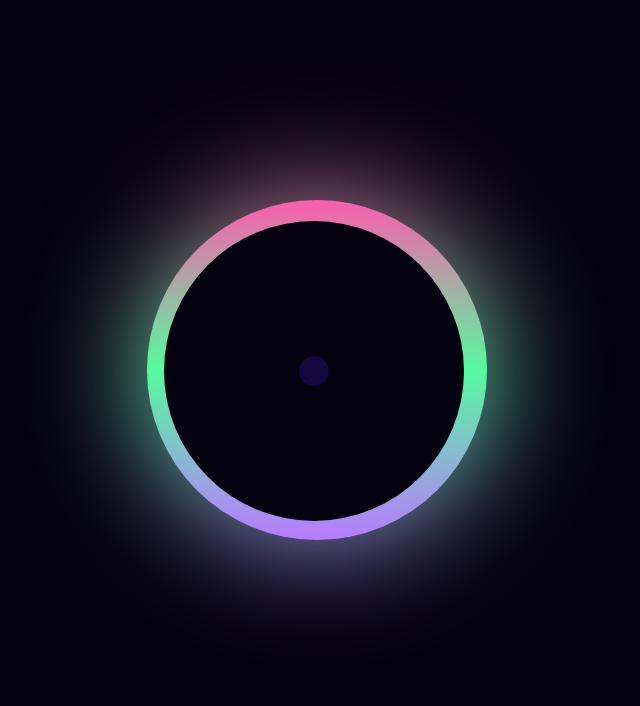
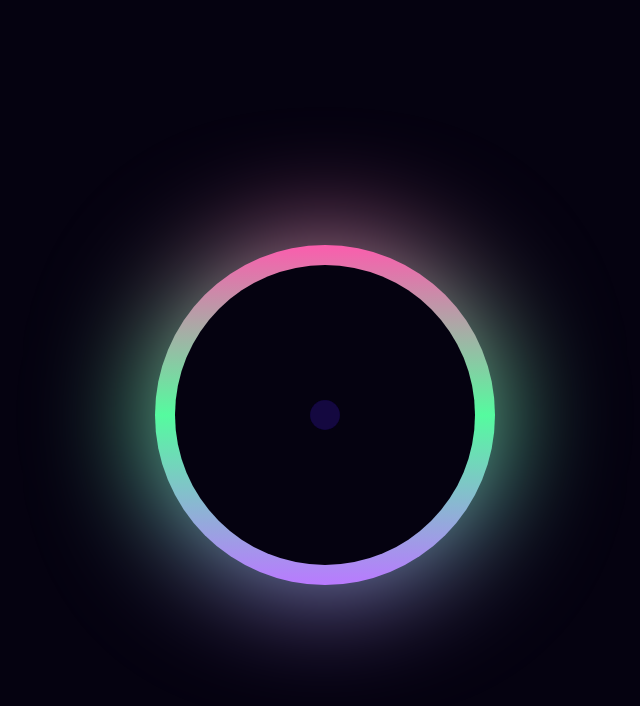
Before and after one commit to ivangadanec89/Animacija, a plain HTML site: page index.html in a window 1280 px wide. Shown: the whole page, without its empty margins (365-1005 px from the left). Drawn offline with Linux system fonts and the light colour scheme.

Commit message:
ispravka

```diff
--- a/index.html
+++ b/index.html
@@ -8,10 +8,12 @@
 </head>
 
 <body>
-	<div class="spoljasnji"></div>
-	<div class="krug"></div>
-	<div class="nepokretan"></div>
-	<div class="unutrasnji"></div>
+	<div class="wrapper">
+		<div class="spoljasnji"></div>
+		<div class="krug"></div>
+		<div class="nepokretan"></div>
+		<div class="unutrasnji"></div>
+	</div>
 </body>
 
 </html>
--- a/style.css
+++ b/style.css
@@ -2,6 +2,14 @@
 	background-color:#050210;
 	padding:0;
 	margin:0;
+}
+
+.wrapper {
+	width:500px;
+	height:500px;
+	position:absolute;
+	top:15%;
+	left:25%;
 }
 
 .krug {
@@ -30,8 +38,8 @@
 	background-color:#050210;
 	border-radius:100%;
 	position:absolute;
-	top:27.6%;
-	left:41.3%;
+	top:29%;
+	left:44%;
 	animation:povecanje 1s linear infinite;
 }
 
@@ -56,8 +64,8 @@
 	background-color:#050210;
 	border-radius:100%;
 	position:absolute;
-	top:27.6%;
-	left:41.3%;
+	top:29%;
+	left:44%;
 }
 
 .spoljasnji {
```
